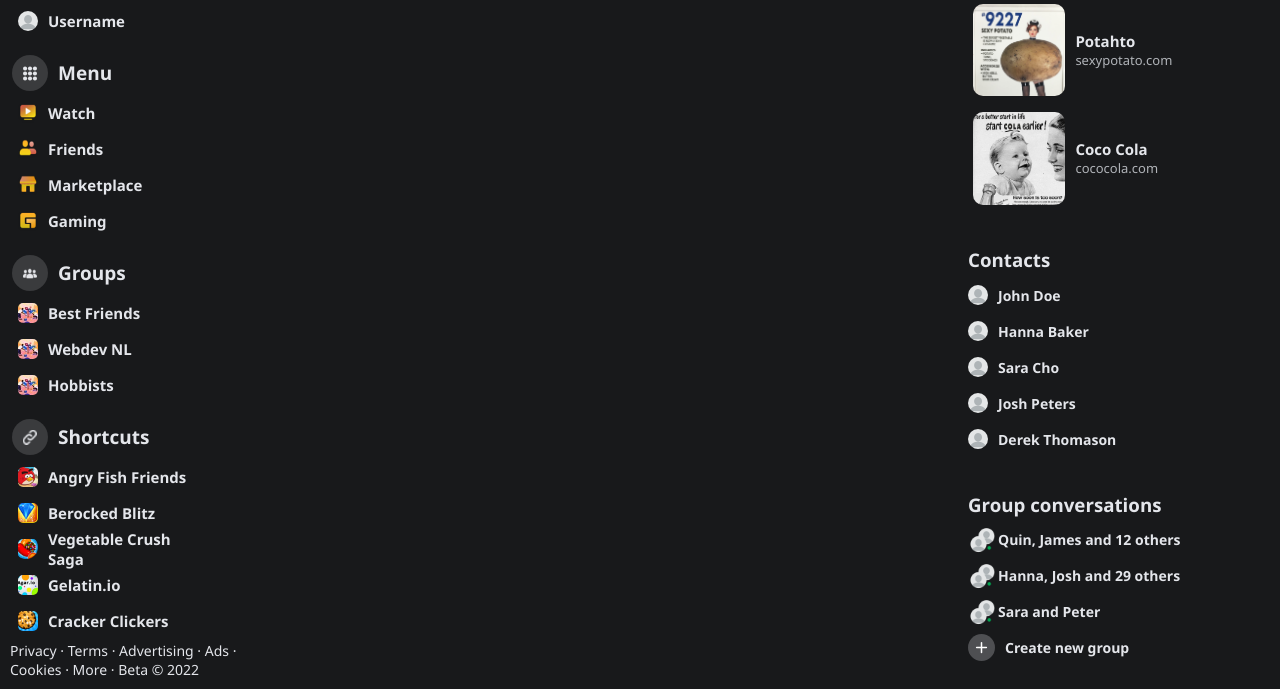
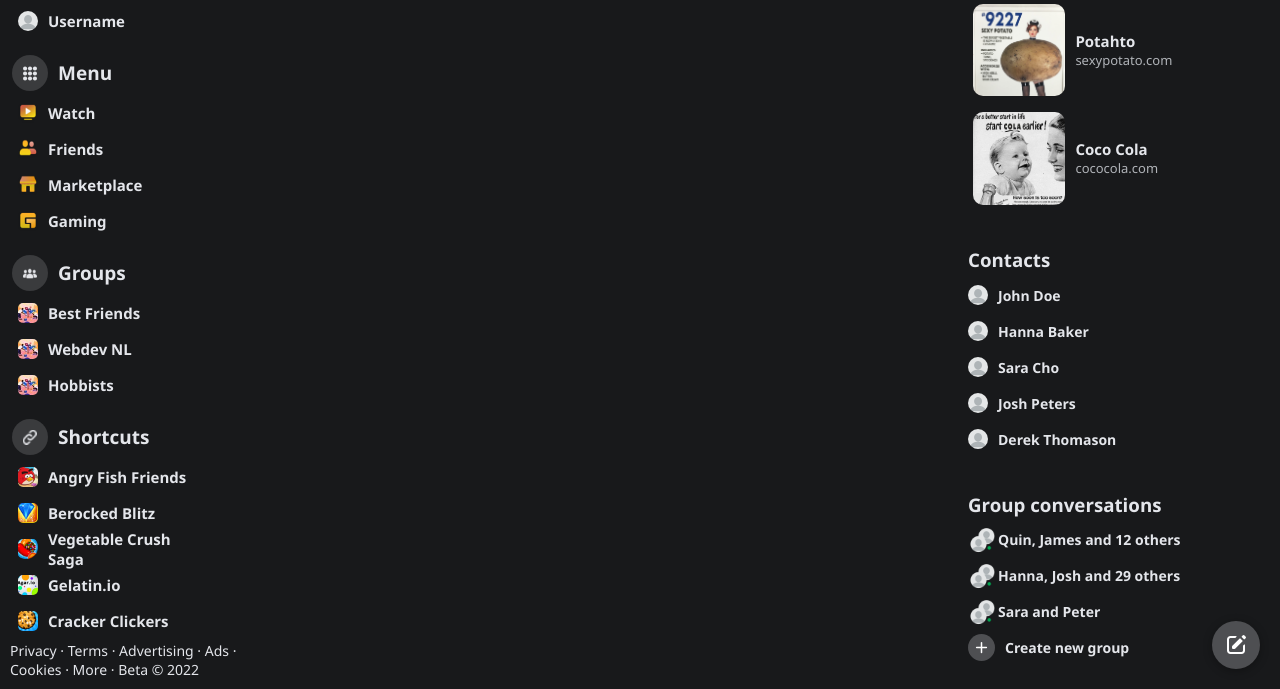
Before and after one commit to CecilioSilva/FrontFAANGs, a plain HTML site: page pages/fakelook.html in a window 1280 px wide. Shown: the part 111-800 px from the top of the page. Drawn offline with Linux system fonts and the light colour scheme.

Commit message:
Fakelook: Added new-post-button

```diff
--- a/pages/fakelook.html
+++ b/pages/fakelook.html
@@ -512,8 +512,11 @@
                 </ul>
             </aside>
         </div>
-        <div class="new-post-button">
-            <button id="rounded-btn" aria-label="new-message">✏️</button>
+
+        <div id="new-post-button">
+            <button id="rounded-btn" aria-label="new-message">
+                <img src="../images/fakebook/new-messages.png" alt="new message" />
+            </button>
         </div>
         <footer>
             <div id="footer-links">
--- a/styles/fakelook.css
+++ b/styles/fakelook.css
@@ -492,3 +492,20 @@ footer {
         display: none;
     }
 }
+
+#new-post-button {
+    position: fixed;
+    right: 20px;
+    bottom: 20px;
+}
+
+#new-post-button #rounded-btn {
+    width: 48px;
+    height: 48px;
+    background-color: var(--secondary-color-light);
+    box-shadow: 0px 2px 10px rgba(0, 0, 0, 0.308);
+}
+
+#new-post-button #rounded-btn:hover {
+    filter: brightness(1.3);
+}
```
Also changed, not shown: images/fakebook/new-messages.png (added).
